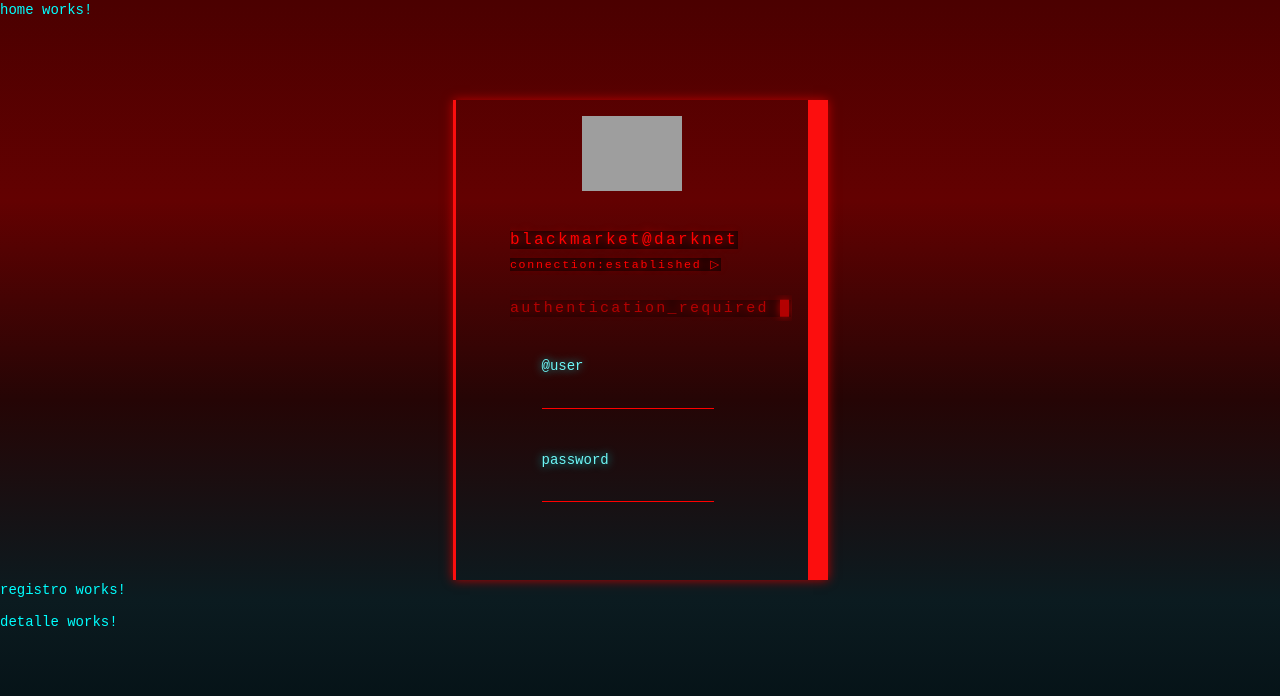
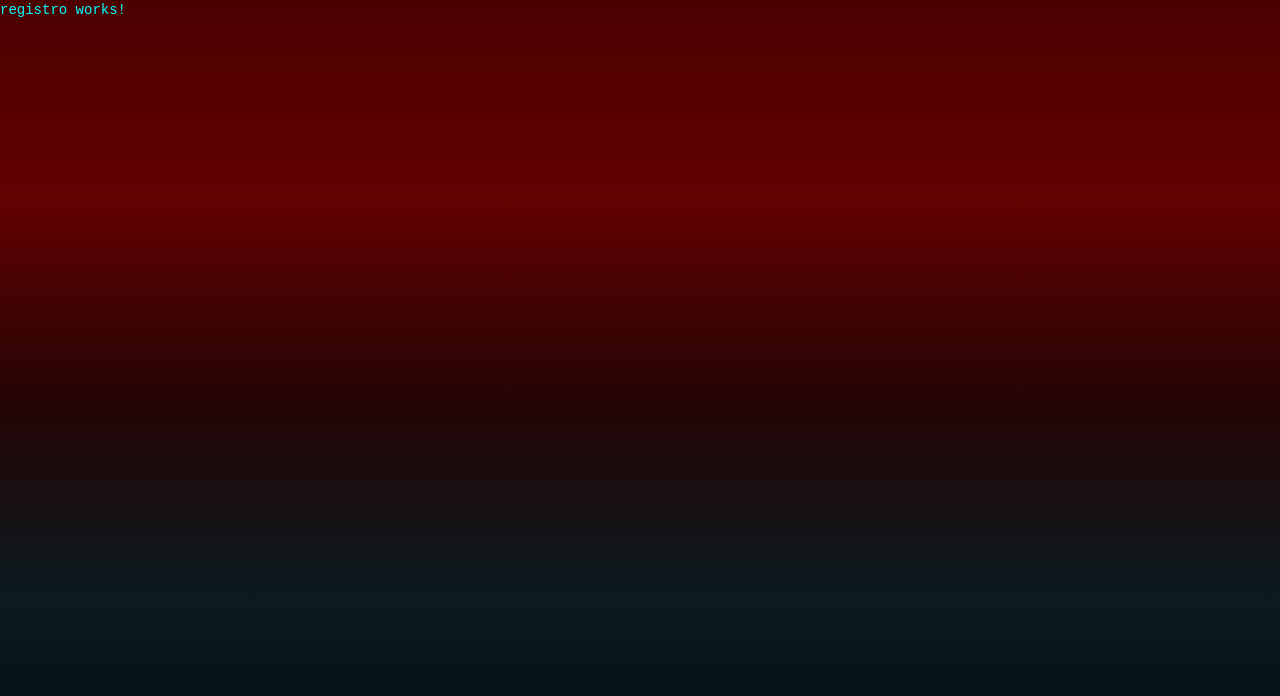
Before and after one commit to emanueljgomez/ecom, an Angular app: page /signup in a window 1280 px wide. Before the commit this address led to /. Shown: the top 696 px of the page. Built offline with nearby package versions, Linux system fonts and the light colour scheme; grey boxes are pictures that could not be loaded.

Commit message:
Added base routing

```diff
--- a/src/app/app-routing.module.ts
+++ b/src/app/app-routing.module.ts
@@ -1,7 +1,14 @@
 import { NgModule } from '@angular/core';
 import { RouterModule, Routes } from '@angular/router';
+import { HomeComponent } from './modules/home/home.component';
+import { LoginComponent } from './modules/login/login.component';
+import { RegistroComponent } from './modules/registro/registro.component';
 
-const routes: Routes = [];
+const routes: Routes = [  // Definir rutas de la aplicación
+  {path:"",component:HomeComponent},
+  {path:"login",component:LoginComponent},
+  {path:"signup",component:RegistroComponent}
+];
 
 @NgModule({
   imports: [RouterModule.forRoot(routes)],
--- a/src/app/app.component.html
+++ b/src/app/app.component.html
@@ -1,4 +1 @@
-<app-home></app-home>
-<app-login></app-login>
-<app-registro></app-registro>
-<app-detalle></app-detalle>
+<router-outlet></router-outlet> <!-- Renderiza los componentes en base a sus paths -->
```
